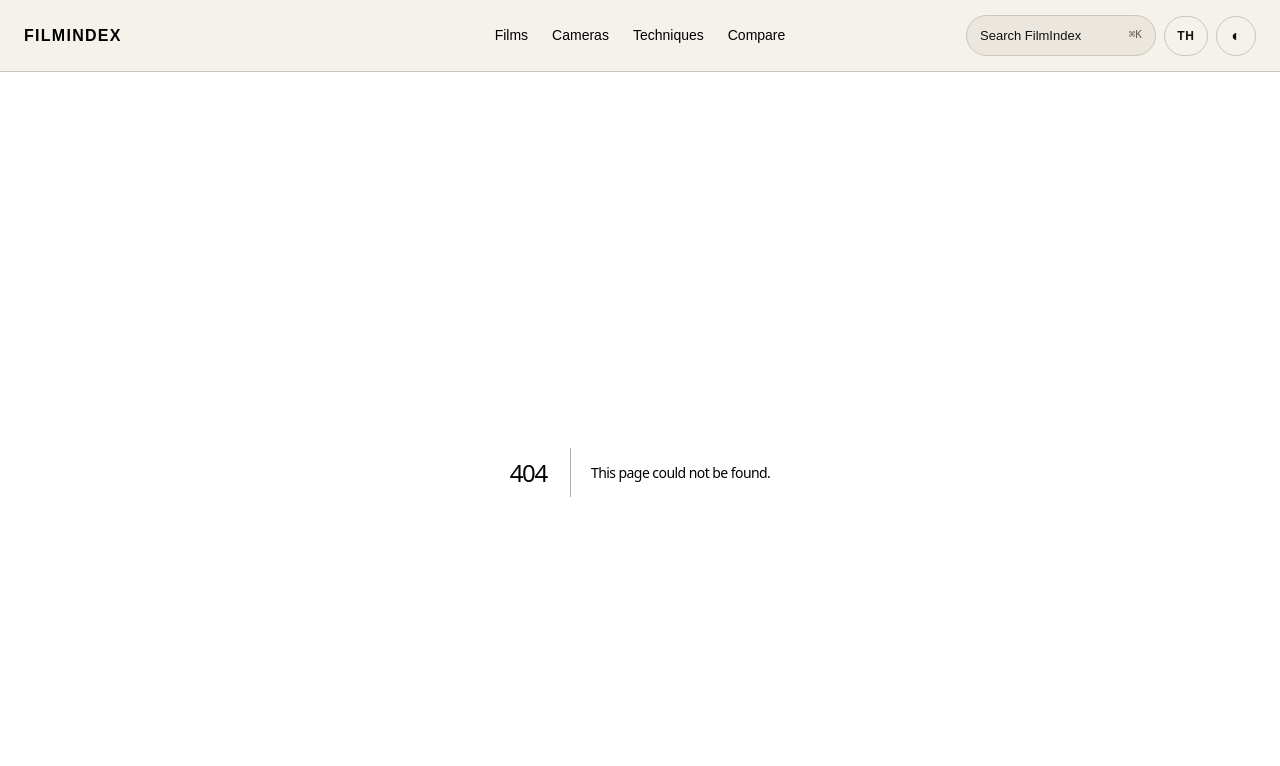
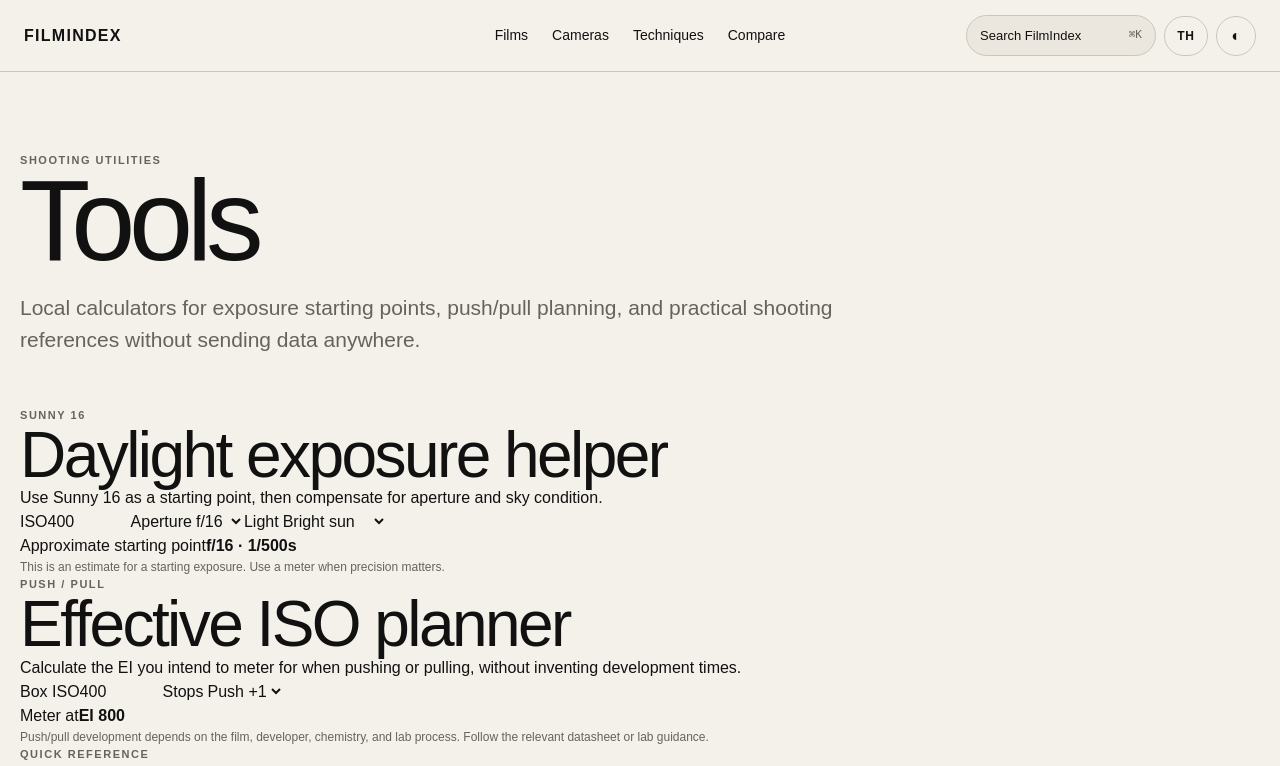
Before and after one commit to kzabCde/FilmIndex, a Next.js app: page /tools in a window 1280 px wide. Before the commit this address had no page. Shown: the top 766 px of the page. Built offline with nearby package versions, Linux system fonts and the light colour scheme.

Commit message:
feat: add shooting tools page

```diff
--- /dev/null
+++ b/app/tools/page.tsx
@@ -0,0 +1,19 @@
+import { ShootingTools } from "@/components/shooting-tools";
+import { parseLocale } from "@/lib/i18n";
+
+export default async function ToolsPage({ searchParams }: { searchParams: Promise<Record<string, string | string[] | undefined>> }) {
+  const params = await searchParams;
+  const locale = parseLocale(params.lang);
+  const isTh = locale === "th";
+
+  return (
+    <section className="shell listing-page tools-page">
+      <header>
+        <p className="eyebrow">{isTh ? "เครื่องมือช่วยถ่าย" : "Shooting utilities"}</p>
+        <h1>{isTh ? "Tools" : "Tools"}</h1>
+        <p>{isTh ? "เครื่องมือคำนวณแบบ local สำหรับช่วยตั้งค่าแสง วางแผน Push/Pull และทบทวนหลักพื้นฐานโดยไม่ส่งข้อมูลออกจาก browser" : "Local calculators for exposure starting points, push/pull planning, and practical shooting references without sending data anywhere."}</p>
+      </header>
+      <ShootingTools locale={locale} />
+    </section>
+  );
+}
```
